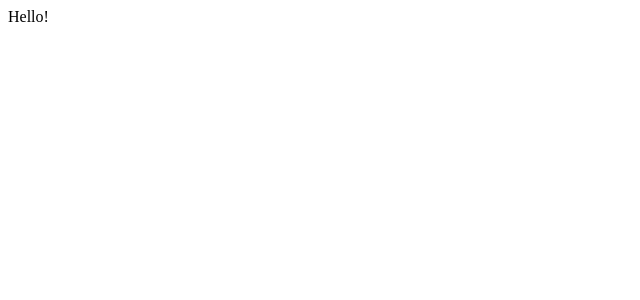
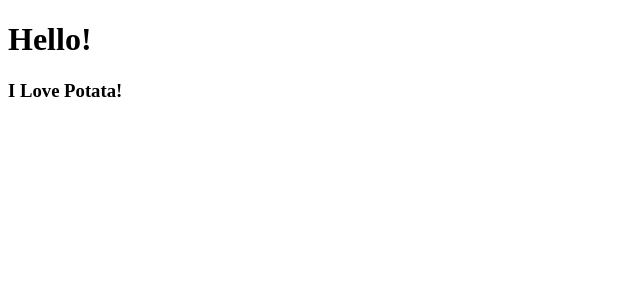
Before and after one commit to ChoSangmuk/nomad-react-app, a React (Create React App) app: page / in a window 1280 px wide. Shown: the top 300 px of the page, without its empty margins (0-640 px from the left). Built offline with nearby package versions, Linux system fonts and the light colour scheme.

Commit message:
2.0 Creating your first React Component

```diff
--- a/src/App.js
+++ b/src/App.js
@@ -1,6 +1,12 @@
+import React from 'react';
+import Potato from './Potato'; //import Potato Component
+
 function App() {
   return (
-    <div className="App">Hello!</div>
+    <div className="App">
+      <h1>Hello!</h1>
+      <Potato /> {/* Using Potato Component */}
+    </div>
   );
 }
 
--- /dev/null
+++ b/src/Potato.js
@@ -0,0 +1,7 @@
+import React from 'react'; // Declare the use of react
+
+function Potato() { // Upper Case
+  return <h3>I Love Potata!</h3>;
+}
+
+export default Potato; // default export Potato function
--- a/src/index.js
+++ b/src/index.js
@@ -1,6 +1,6 @@
 import React from 'react';
 import ReactDOM from 'react-dom';
-import App from './App';
+import App from './App'; // App is Component
 
 ReactDOM.render(
   <React.StrictMode>
```
Also changed, not shown: 1 other file (tests, documents, lock files or other folders).
